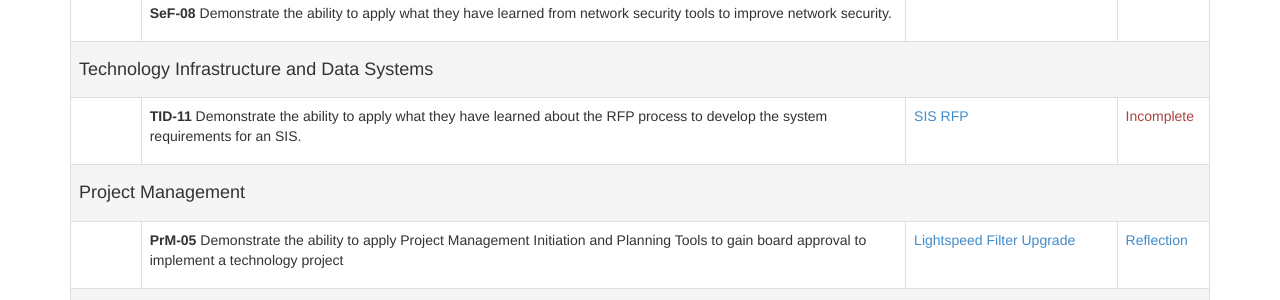
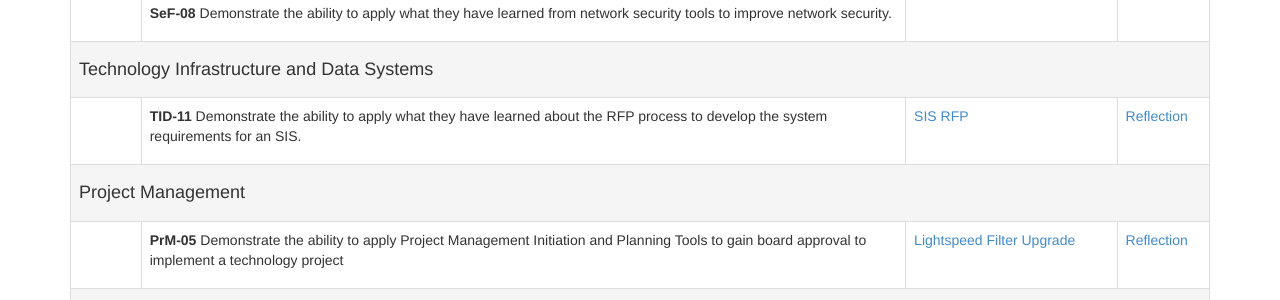
Before and after one commit to shanepinnell/shanepinnell.github.io, a Jekyll site: the page built from cto_mentor/index.html, in a window 1280 px wide and 900 px high, scrolled down 1138 px. Shown: the part 152-452 px from the top of the window. Built offline with Jekyll 4.4.1, drawn with Linux system fonts in a browser that asks for light colours; nearby versions of some CDN libraries; library files that are not in the unit come from our copies.

Commit message:
updated portfolio

```diff
--- a/cto_mentor/index.html
+++ b/cto_mentor/index.html
@@ -151,7 +151,7 @@
 						<p><a href="https://drive.google.com/open?id=1CyQeePj9DbEymtG5JckIi5tVXINSuBpovbqsh6DAu7o" target="_blank">SIS RFP</a></p>
 					</td>
 					<td>
-						<p class="text-danger">Incomplete</p>
+						<p><a href="https://docs.google.com/document/d/1XpzLoK2OmSRYffWh3T1X5jRs-0wV1EEB_snTXrLrUp0/edit?usp=sharing" target="_blank">Reflection</a></p>
 					</td>
 				</tr>
 				<tr class="active">
```
